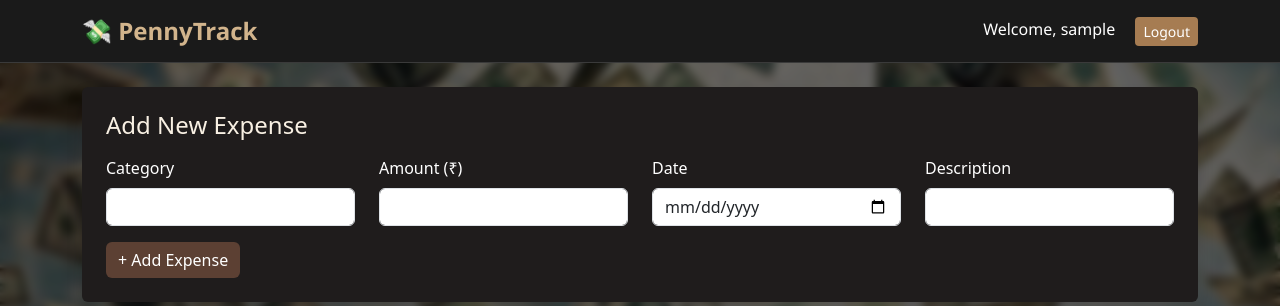
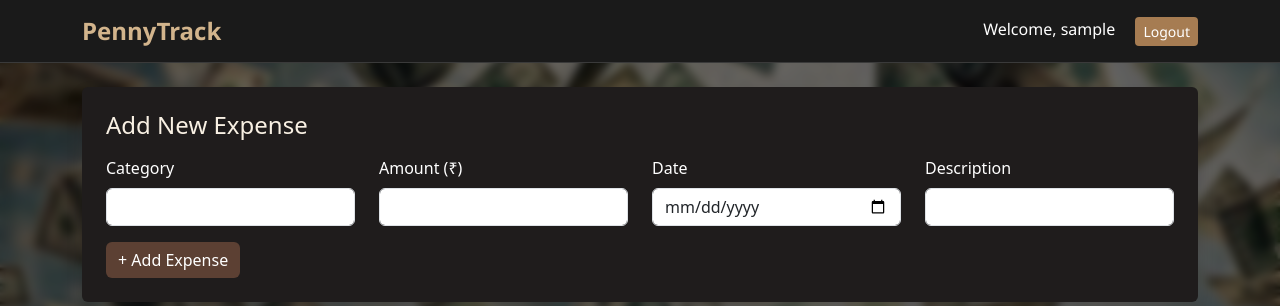
Before and after one commit to btwiamsujal/PennyTrack, a Flask app: page /dashboard in a window 1280 px wide. Shown: the top 306 px of the page. Run offline with Flask 3, Linux system fonts and the light colour scheme; the visitor is signed in with stand-in values (Sample User, id 1); data that the repository does not hold is empty.

Commit message:
More config

```diff
--- a/templates/dashboard.html
+++ b/templates/dashboard.html
@@ -124,7 +124,7 @@
   <!-- Navbar -->
   <nav class="navbar navbar-expand-lg">
     <div class="container">
-      <a class="navbar-brand" href="{{ url_for('dashboard') if current_user.is_authenticated else url_for('home') }}">💸 PennyTrack</a>
+      <a class="navbar-brand" href="{{ url_for('dashboard') if current_user.is_authenticated else url_for('home') }}">PennyTrack</a>
 
 
       <div class="ms-auto">
```
